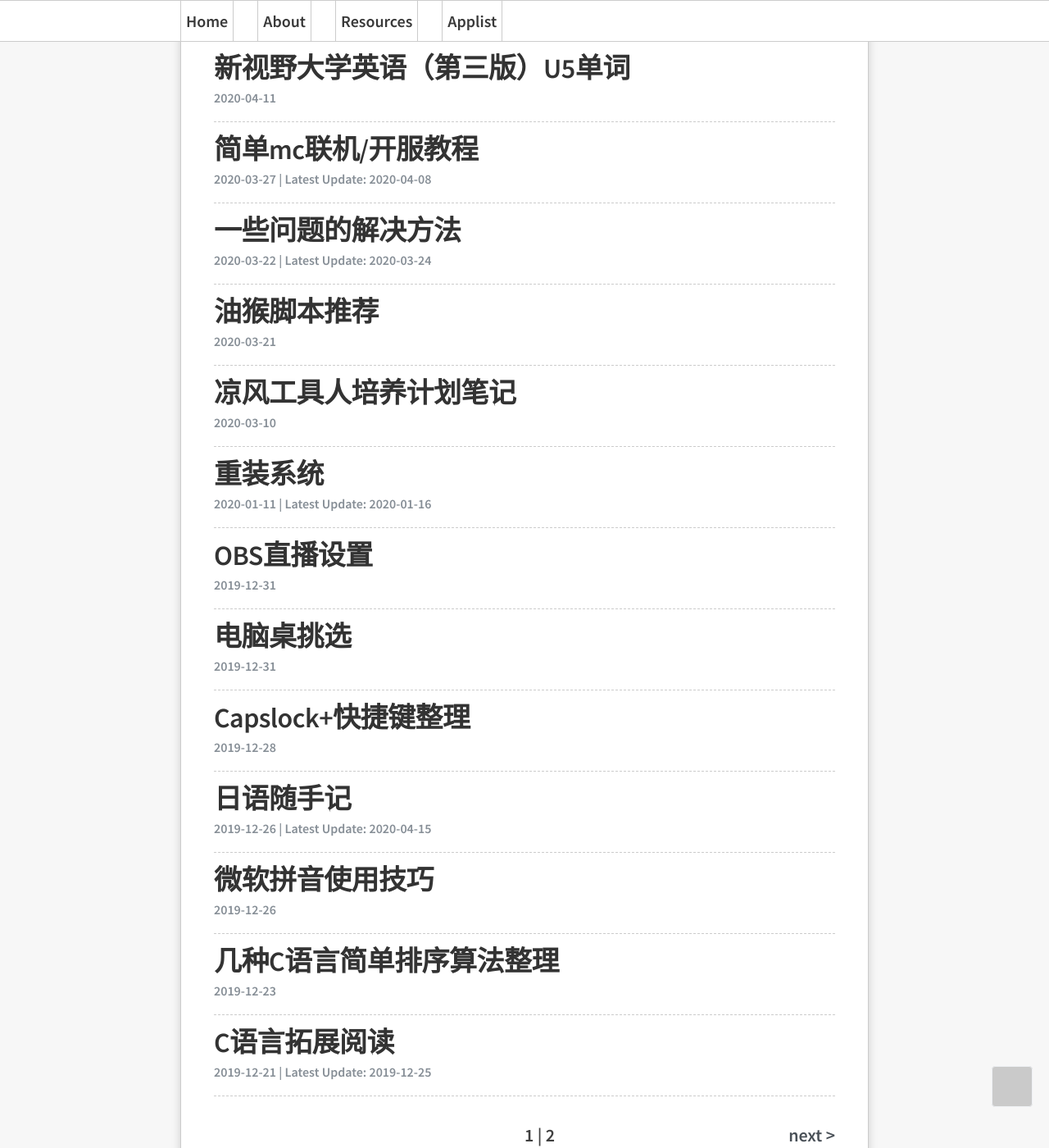
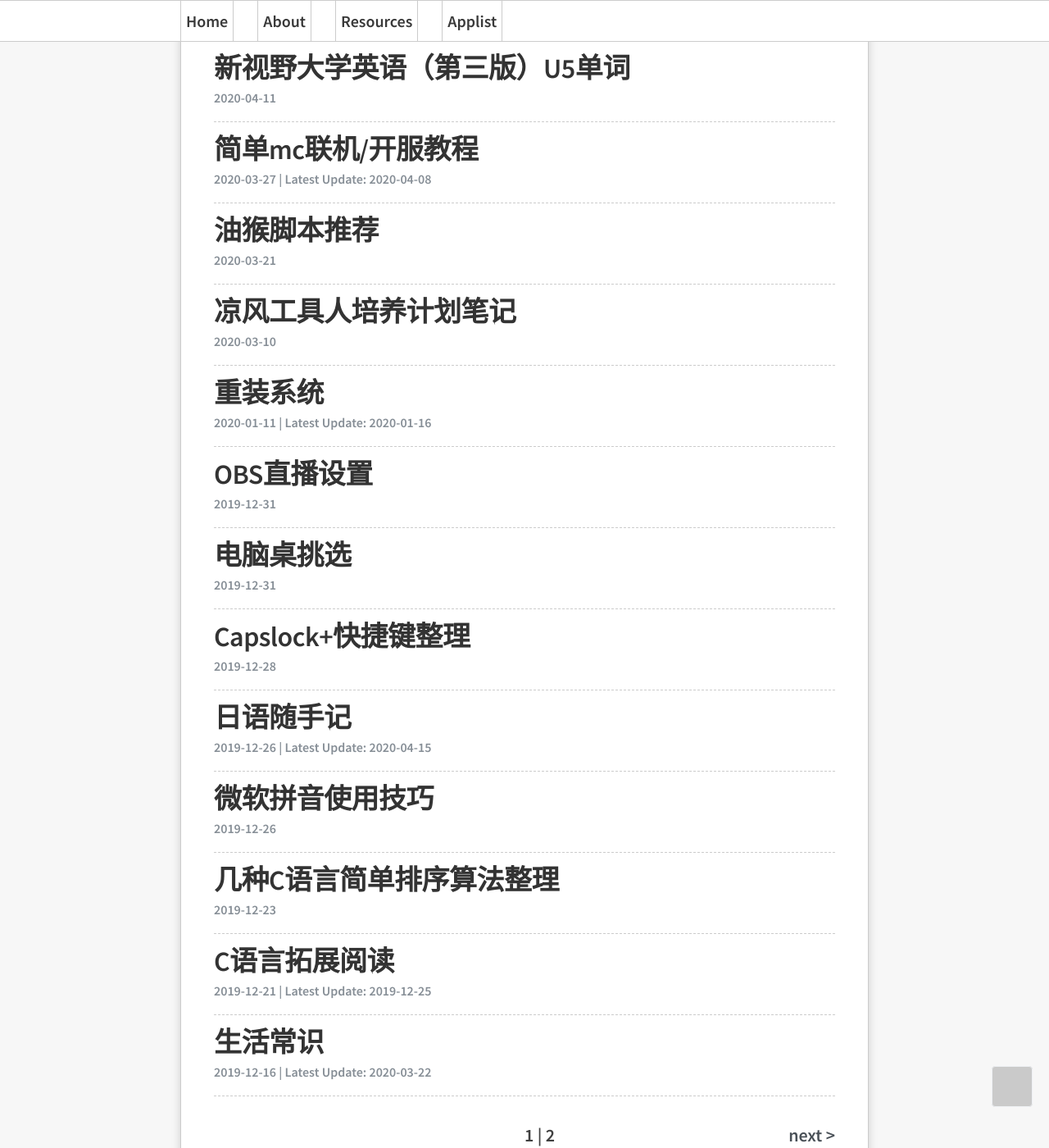
Before and after one commit to Melody-of-Oblivion/Melody-of-Oblivion.github.io, a Jekyll site: the page built from index.html, in a window 1280 px wide and 1400 px high, scrolled down 193 px. Shown: the whole window at 82% size. Built offline with Jekyll 4.4.1, drawn with Linux system fonts in a browser that asks for light colours; the list of posts is cut into pages by our own code; some of the changed lines change nothing that is shown; grey boxes are pictures that could not be loaded.

Commit message:
Update
build ver1.8.8

````diff
--- a/_includes/footer.html
+++ b/_includes/footer.html
@@ -1,7 +1,7 @@
 <div class="footer">
   <hr/>
   <div class="footer-links">
-    <a href="https://space.bilibili.com/297871562" title="Bilibili">
+    <a href="https://www.bilibili.com/" title="Bilibili">
       <img src="//gitee.com/aaajkcn/NViconsLib_Silhouette/raw/master/svg/CN_bilibili.svg">
     </a>
     <a href="https://github.com/" title="Github">
--- a/_posts/2020-03-22-problemsolve.md
+++ /dev/null
@@ -1,44 +0,0 @@
----
-title: "一些问题的解决方法"
-editdate: "2020-03-24"
----
-
-这里记录了一些问题的解决方法。
-
-### 1. 新版MS Edge的Flash提示版本过低和出现此Flash Player与您的地区不相容的提示
-
-→ 提示Flash*版本过低*：
-
-在浏览器的地址栏输入`edge://components`，检查更新Adobe Flash Player
-
-→ 提示Flash Player与您的*地区不相容*：
-
-将`C:\Users(用户)\当前的用户名\AppData\Local\Microsoft\Edge\User Data\Default\Pepper Data`里的文件夹删除，然后在`C:\Windows\System32\drivers\etc\hosts`里添加
-
-```hosts
-127.0.0.1 geo2.adobe.com
-127.0.0.1 flash.2144.com
-127.0.0.1 www.2144.cn
-127.0.0.1 fpdownload2.macromedia.com
-127.0.0.1 fpdownload.macromedia.com
-127.0.0.1 macromedia.com
-127.0.0.1 flash.cn
-```
-
-### 2. QQ远程控制无法点击
-
-先检查设置的权限设置里的远程桌面的`允许远程桌面链接这台计算机`是否勾选；
-
-无法点击的原因可能是系统的UAC（用户账户控制）设置太高导致，点击控制面板的*系统和安全*，在里面找到`更改用户账户控制`，调为`从不通知`；
-
-如果还是不行，可以尝试右键 *计算机* 点击 *属性* ，打开 *高级系统设置* ，在 *远程* 中勾选远程协助；*远程桌面* 选择允许并将"仅允许..."那项取消勾选。
-
-### 3. Python安装
-
-先尝试右键`以管理员身份运行`安装；
-
-如果不行，以以管理员身份运行CMD（命令提示符），cd 到安装包目录，复制整个安装包名字（包括后缀），执行安装
-
-### 4. pip下载速度
-
-临时可以在命令添加参数 `-i https://pypi.tuna.tsinghua.edu.cn/simple`
````
